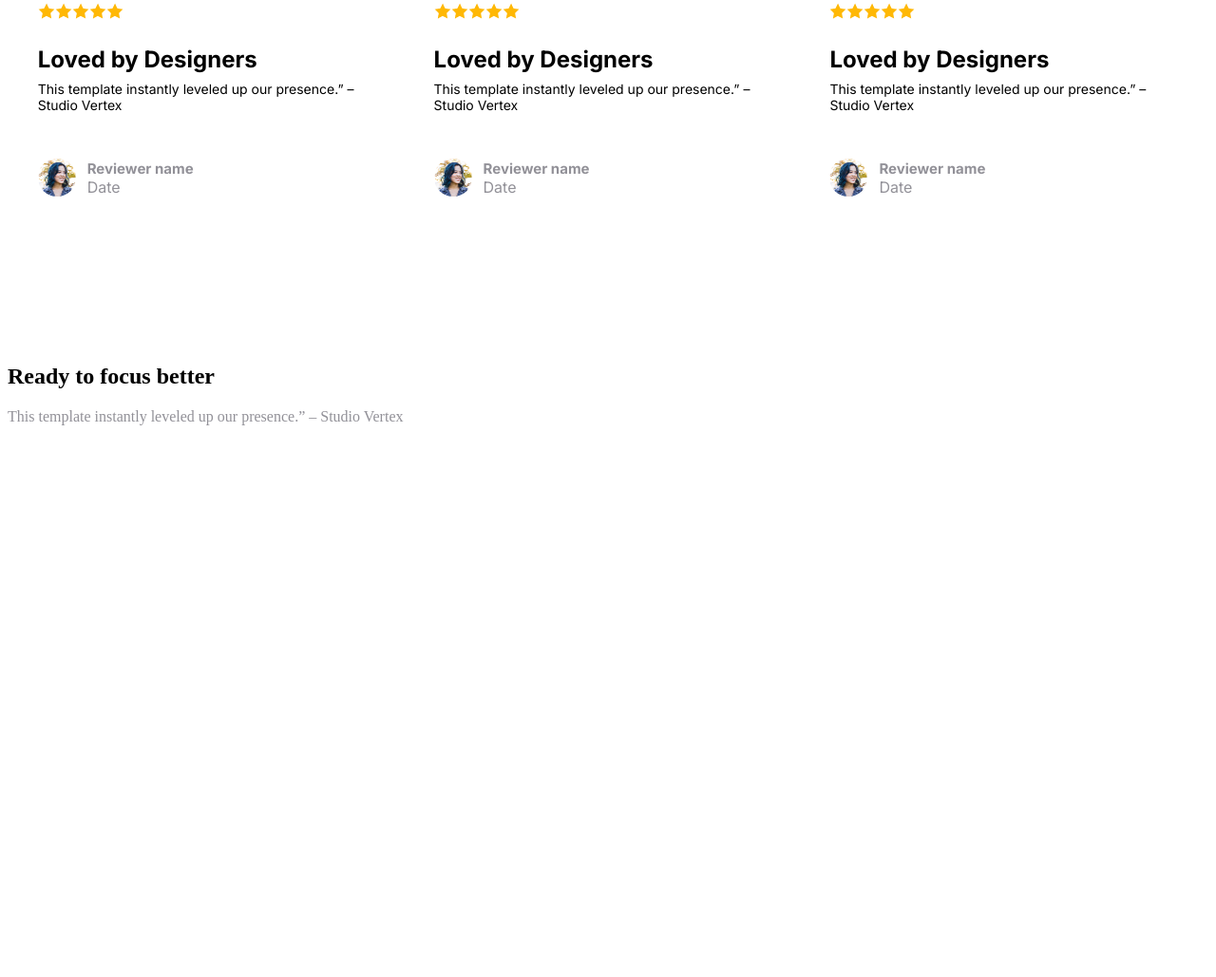
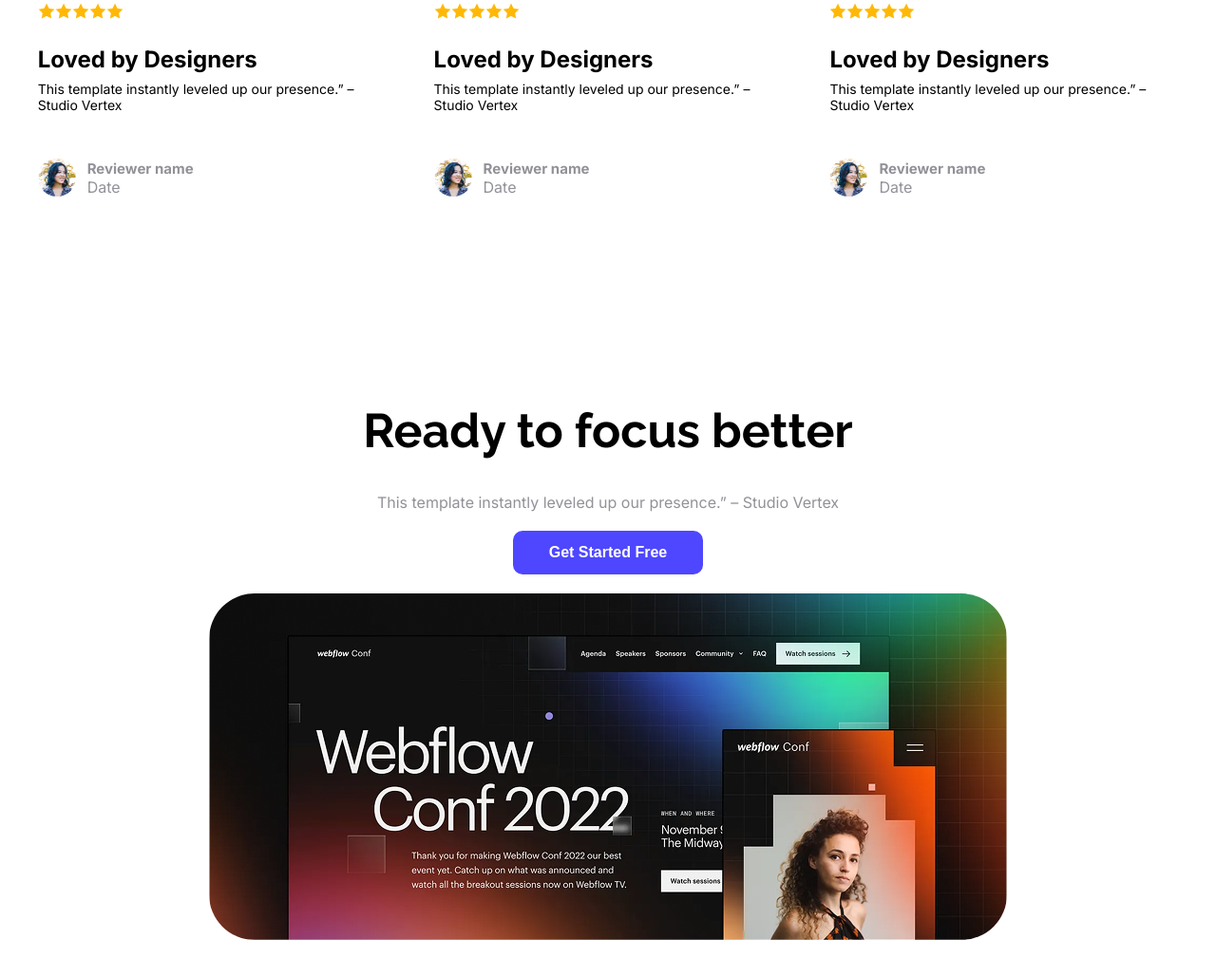
Before and after one commit to aashraful349/assignment01, a plain HTML site: page index.html in a window 1280 px wide. Shown: the part 1968-2997 px from the top of the page at 95% size. Before the commit the page ends 2432 px from the top, so only its background shows below. Drawn offline with Linux system fonts and the light colour scheme.

Commit message:
Completed Focus page

```diff
--- a/index.html
+++ b/index.html
@@ -128,8 +128,10 @@
         </section>
         <section>
             <div class="poster">
-                <h1>Ready to focus better</h1>
-                <p class="g-color">This template instantly leveled up our presence.” – Studio Vertex</p>
+                <h1 class="focus-title raleway-normal ">Ready to focus better</h1>
+                <p class="focus-sub-title g-color inter-normal ">This template instantly leveled up our presence.” – Studio Vertex</p>
+                <button class="focus-button button-design "><a class="anchor" href="">Get Started Free</a></button>
+                <img class="focus-image" src="Assets\wc-big.png" alt="webflow offer">
             </div>
         </section>
     </main>
--- a/styles/style.css
+++ b/styles/style.css
@@ -223,3 +223,27 @@ nav {
 .p-container{
     margin-bottom: 137px;
 }
+/* Poster */
+.poster{
+    display: flex;
+    flex-direction: column;
+    justify-content: space-between;
+    align-items: center;
+    column-gap: 158px;
+    padding-bottom: 50px;
+}
+.focus-title{
+    font-size: 50px;
+    margin-bottom: 20px;
+}
+.focus-sub-title{
+    margin-bottom: 20px;
+}
+.focus-button{
+    margin-bottom:20px;
+}
+.focus-image{
+    width: 840px;
+    height: 364.77px;
+    border-radius: 48px;
+}
```
